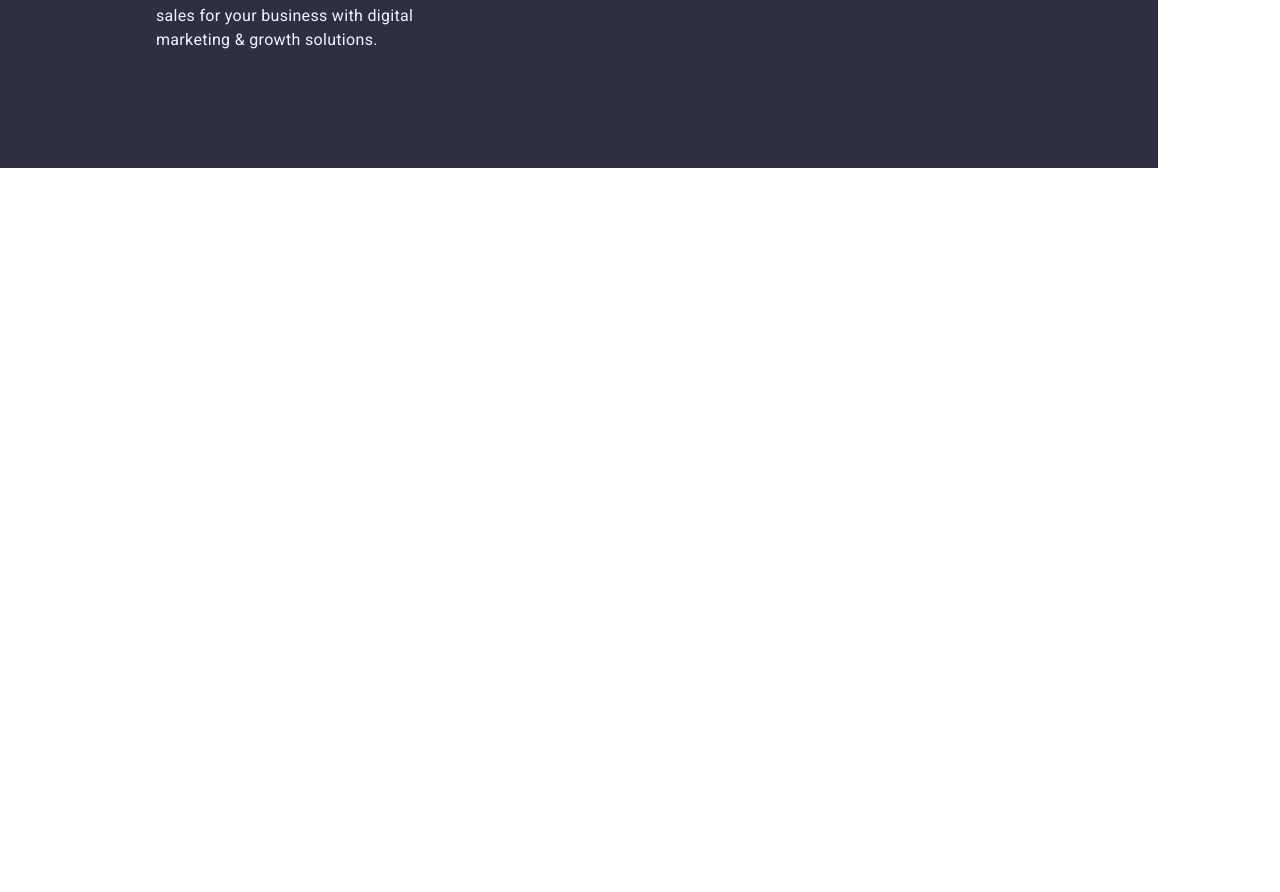
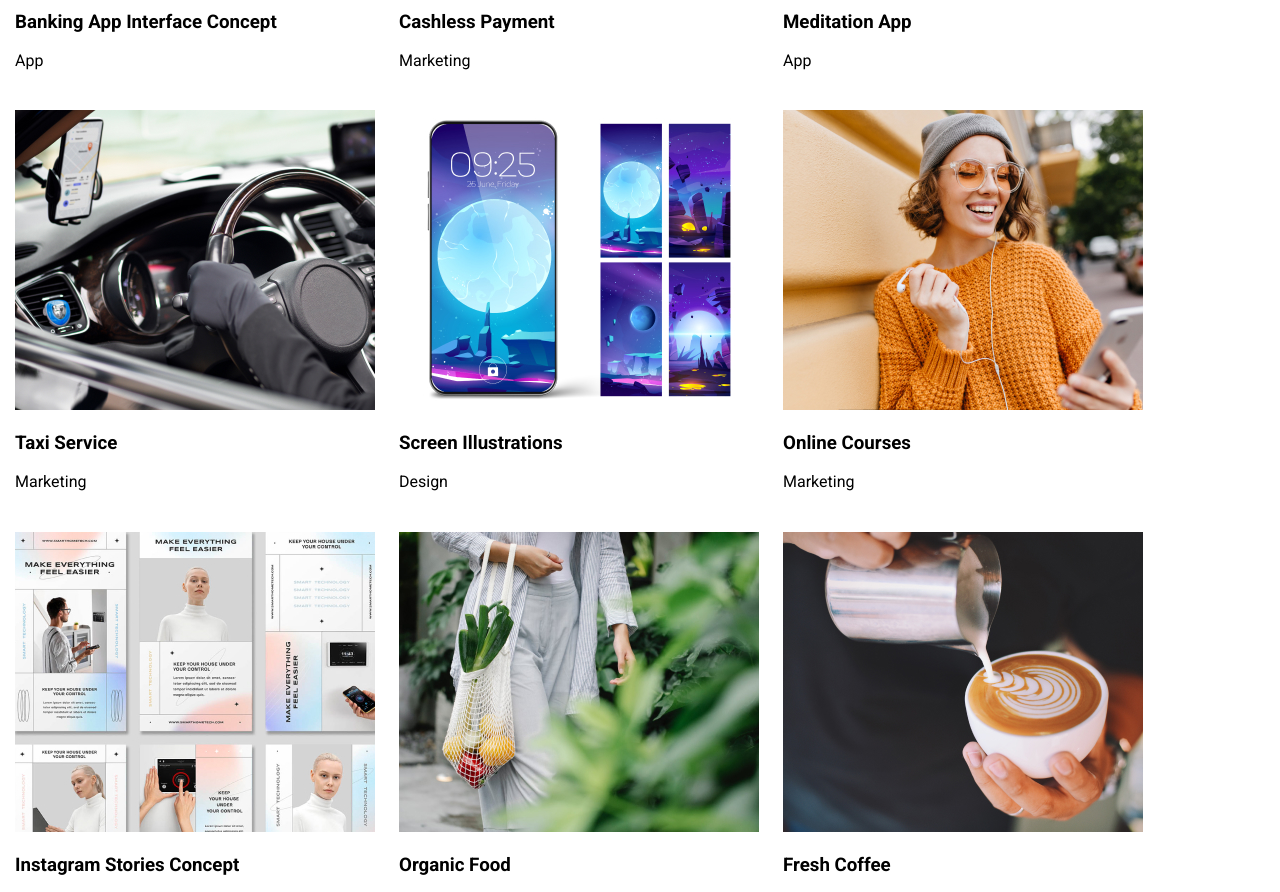
Before and after one commit to litoy-ko/goit-markup-hw-04, a plain HTML site: page portfolio.html in a window 1280 px wide. Shown: the part 408-1300 px from the top of the page. Before the commit the page ends 800 px from the top, so only its background shows below. Drawn offline with Linux system fonts and the light colour scheme.

Commit message:
update portfolio

```diff
--- a/css/styles.css
+++ b/css/styles.css
@@ -294,6 +294,21 @@ body {
     fill: var(--WHITE);
 }
 
+/* PORTFOLIO STYLING-------------------------------------- */
+.projects ul {
+    width: 100%;
+    flex-wrap:wrap;
+}
+.projects li {
+    width: 360px;
+}
+
+.projects li img{
+    width: 100%;
+}
+
+
+
 /* footer styling----------------------------------------- */
 .footer {
     padding-top: 100px;
--- a/portfolio.html
+++ b/portfolio.html
@@ -62,59 +62,66 @@
                 <div class="container">
                     <ul class="list">
                         <li>
-                            <img src="./images/img.jpg" alt="" />
+                            <img src="./images/img.jpg" alt=""/>
                             <div class="project-caption">
-                                <h3>Banking App Interface Concep</h3>
+                                <h3>Banking App Interface Concept</h3>
                                 <p>App</p>
                             </div>
                         </li>
                         <li>
-                            <img src="./images/img (1).jpg" alt="" />
+                            <img src="./images/img (1).jpg" alt=""/>
                             <div class="project-caption">
-                                <h3>Banking App Interface Concep</h3>
+                                <h3>Cashless Payment</h3>
+                                <p>Marketing</p>
+                            </div>
+                        </li>
+                        <li>
+                            <img src="./images/img (2).jpg" alt=""/>
+                            <div class="project-caption">
+                                <h3>Meditation App</h3>
                                 <p>App</p>
                             </div>
                         </li>
                         <li>
-                            <img src="./images/img (2).jpg" alt="" />
+                            <img src="./images/img (3).jpg" alt=""/>
                             <div class="project-caption">
-                                <h3>Banking App Interface Concep</h3>
-                                <p>App</p>
+                                <h3>Taxi Service</h3>
+                                <p>Marketing</p>
                             </div>
                         </li>
                         <li>
-                            <img src="./images/img (3).jpg" alt="" />
+                            <img src="./images/img (4).jpg" alt=""/>
                             <div class="project-caption">
-                                <h3>Banking App Interface Concep</h3>
-                                <p>App</p>
+                                <h3>Screen Illustrations</h3>
+                                <p>Design</p>
                             </div>
                         </li>
                         <li>
-                            <img src="./images/img.jpg" alt="" />
+                            <img src="./images/img (5).jpg" alt=""/>
                             <div class="project-caption">
-                                <h3>Banking App Interface Concep</h3>
-                                <p>App</p>
+                                <h3>Online Courses</h3>
+                                <p>Marketing</p>
                             </div>
                         </li>
                         <li>
-                            <img src="./images/img (1).jpg" alt="" />
+                            <img src="./images/img (6).jpg" alt=""/>
                             <div class="project-caption">
-                                <h3>Banking App Interface Concep</h3>
-                                <p>App</p>
+                                <h3>Instagram Stories Concept</h3>
+                                <p>Design</p>
                             </div>
                         </li>
                         <li>
-                            <img src="./images/img (2).jpg" alt="" />
+                            <img src="./images/img (7).jpg" alt=""/>
                             <div class="project-caption">
-                                <h3>Banking App Interface Concep</h3>
-                                <p>App</p>
+                                <h3>Organic Food</h3>
+                                <p>Web Site</p>
                             </div>
                         </li>
                         <li>
-                            <img src="./images/img (3).jpg" alt="" />
+                            <img src="./images/img (8).jpg" alt=""/>
                             <div class="project-caption">
-                                <h3>Banking App Interface Concep</h3>
-                                <p>App</p>
+                                <h3>Fresh Coffee</h3>
+                                <p>Web Site</p>
                             </div>
                         </li>
                     </ul>
```
Also changed, not shown: images/img (1).jpg (added), images/img (2).jpg (added), images/img (3).jpg (added), images/img (4).jpg (added), images/img (5).jpg (added), images/img (6).jpg (added), images/img (7).jpg (added), images/img (8).jpg (added), images/img.jpg (added).
